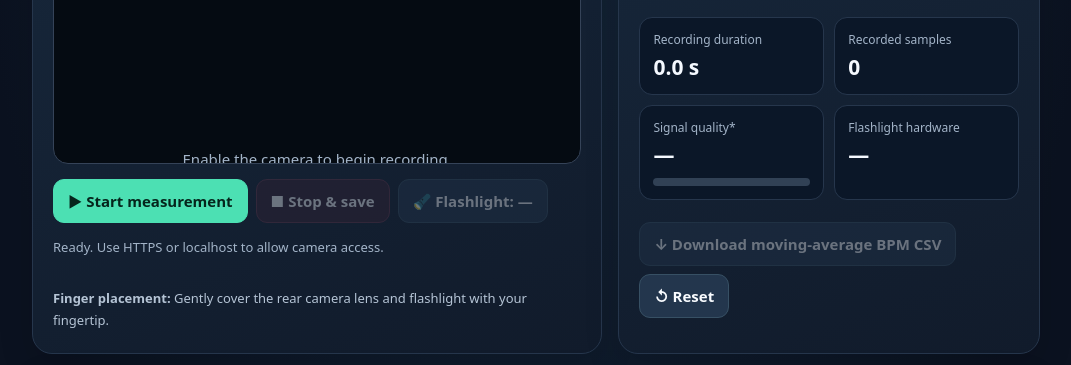
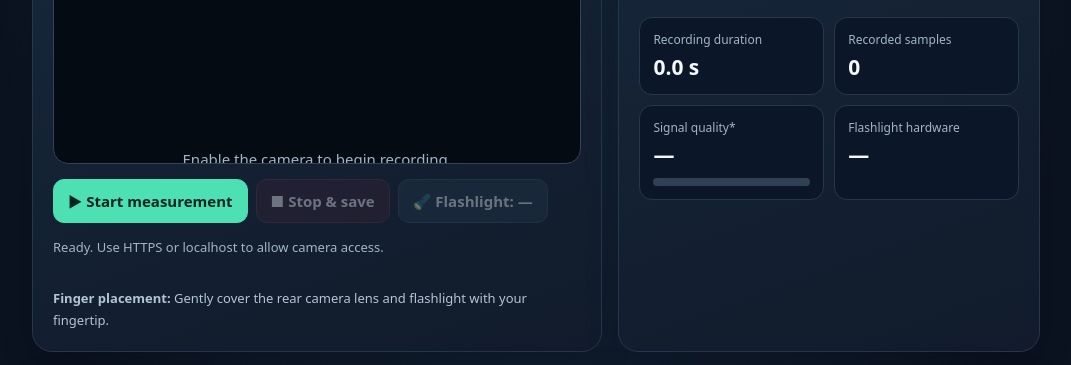
Before and after one commit to aslamifahrur/Ppg, a plain HTML site: page index.html in a window 1280 px wide. Shown: the part 513-878 px from the top of the page, without its empty margins (104-1175 px from the left). Drawn offline with Linux system fonts and the light colour scheme.

Commit message:
Update index.html

```diff
--- a/index.html
+++ b/index.html
@@ -11,7 +11,7 @@ input{width:100%;background:#0b1728;color:white;border:1px solid #456078;border-
 <body><main class="wrap"><div class="eyebrow"></div><h1>Finger PPG Lab <span style="color:var(--accent)">♥</span></h1><p class="lead">Estimate heart rate from fingertip color intensity changes.</p>
 <div class="grid"><section class="card wide"><h2>Participant information</h2><div class="fields"><div><label for="name">Full name or participant ID</label><input id="name" required maxlength="100" autocomplete="off" placeholder="Enter name or ID"></div><div><label for="age">Age (years)</label><input id="age" type="number" min="1" max="120" step="1" required placeholder="Age"></div><div><label for="condition">Measurement condition</label><select id="condition"><option>Baseline</option><option>Post-activity</option><option>Recovery</option><option>Other</option></select></div></div><p class="tip"></p></section>
 <section class="card"><h2>01 · Camera & data acquisition</h2><div class="preview"><video id="video" autoplay muted playsinline></video><div id="empty" class="empty">Enable the camera to begin recording.</div><div id="camOverlay" class="overlay" hidden>Rear camera · Live</div></div><div class="buttons"><button class="button primary" id="start">▶ Start measurement</button><button class="button danger" id="stop" disabled>■ Stop & save</button><button class="button" id="torch" disabled>🔦 Flashlight: —</button></div><p id="status" class="status">Ready. Use HTTPS or localhost to allow camera access.</p><div class="tip"><b>Finger placement:</b> Gently cover the rear camera lens and flashlight with your fingertip.</div></section>
-<section class="card"><h2>02 · Heart rate estimation</h2><div class="bpm"><span id="bpm">--</span> <small>BPM</small></div><p class="tip" id="bpmDesc">Requires approximately 10 seconds of signal.</p><div class="metrics"><div class="metric"><div class="k">Recording duration</div><div class="v" id="elapsed">0.0 s</div></div><div class="metric"><div class="k">Recorded samples</div><div class="v" id="samples">0</div></div><div class="metric"><div class="k">Signal quality*</div><div class="v" id="quality">—</div><div class="bar"><span id="qualityBar"></span></div></div><div class="metric"><div class="k">Flashlight hardware</div><div class="v" id="flashState">—</div></div></div><div class="buttons"><button class="button" id="csv" disabled>↓ Download moving-average BPM CSV</button><button class="button" id="reset">↺ Reset</button></div><p class="tip"></p></section>
+<section class="card"><h2>02 · Heart rate estimation</h2><div class="bpm"><span id="bpm">--</span> <small>BPM</small></div><p class="tip" id="bpmDesc">Requires approximately 10 seconds of signal.</p><div class="metrics"><div class="metric"><div class="k">Recording duration</div><div class="v" id="elapsed">0.0 s</div></div><div class="metric"><div class="k">Recorded samples</div><div class="v" id="samples">0</div></div><div class="metric"><div class="k">Signal quality*</div><div class="v" id="quality">—</div><div class="bar"><span id="qualityBar"></span></div></div><div class="metric"><div class="k">Flashlight hardware</div><div class="v" id="flashState">—</div></div></div><div class="buttons"></div><p class="tip"></p></section>
 <section class="card wide"><h2>03 · PPG waveform (processed)</h2><canvas id="plot" aria-label="PPG signal plot" width="1000" height="300"></canvas><div class="legend"><span><i class="dot"></i>Filtered PPG signal</span><span>Channel: <select id="channel"><option value="auto">Automatic (R/G)</option><option value="red">Red (R)</option><option value="green">Green (G)</option></select></span></div></section>
 
 <section class="card wide"><h2>04 · Saved measurement history</h2><div class="buttons"><button class="button primary" id="exportAll">Export all summaries (CSV)</button><button class="button" id="exportRaw">Export all BPM (CSV)</button><button class="button danger" id="clearHistory">Clear history</button></div><p class="tip">Each CSV row contains a trailing five-second moving average of valid BPM estimate</p><p id="saveStatus" class="tip" role="status"></p><div class="history"><table><thead><tr><th>Date / time</th><th>Participant</th><th>Age</th><th>Condition</th><th>Mean BPM</th><th>Duration</th><th>Samples</th><th>Action</th></tr></thead><tbody id="historyBody"></tbody></table></div></section></div><footer>Educational tool, <b>not a medical device</b></footer>
```
